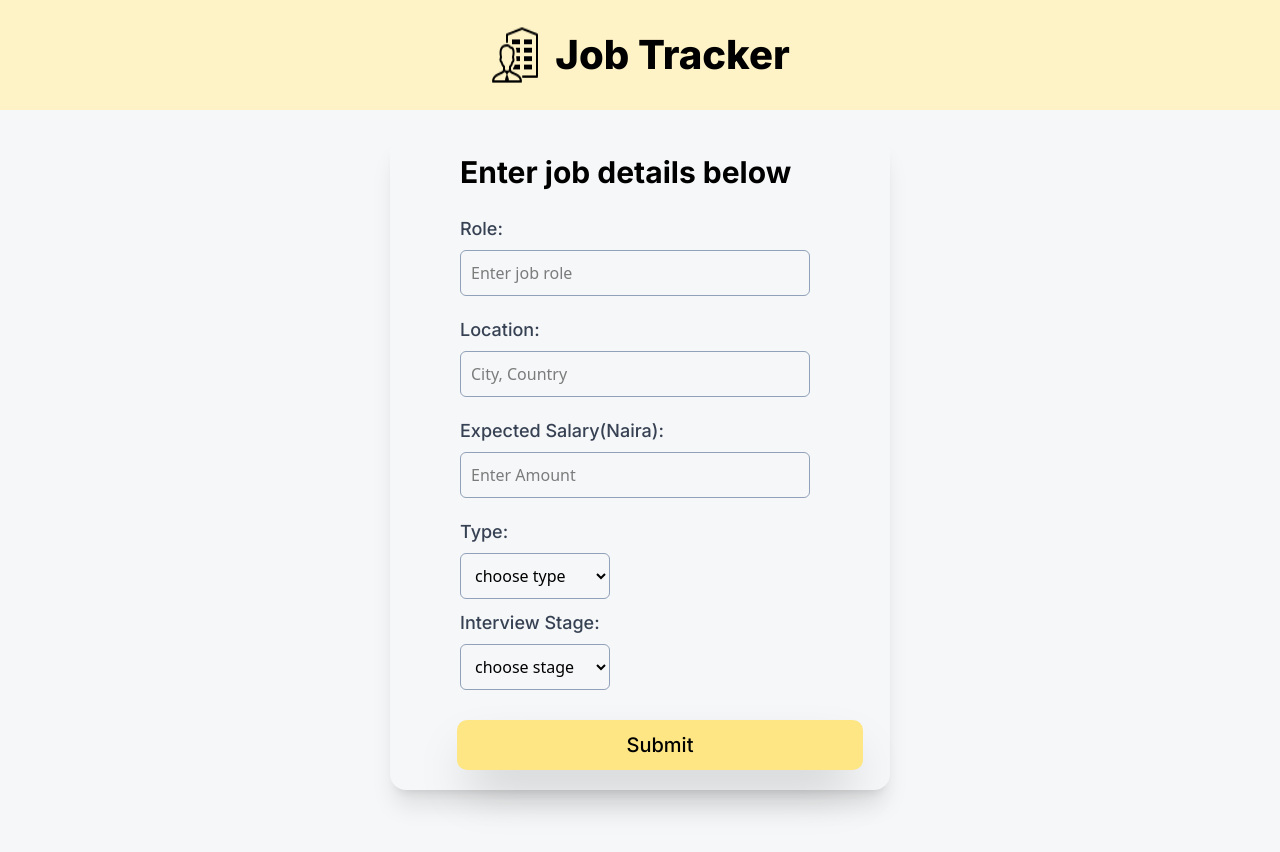
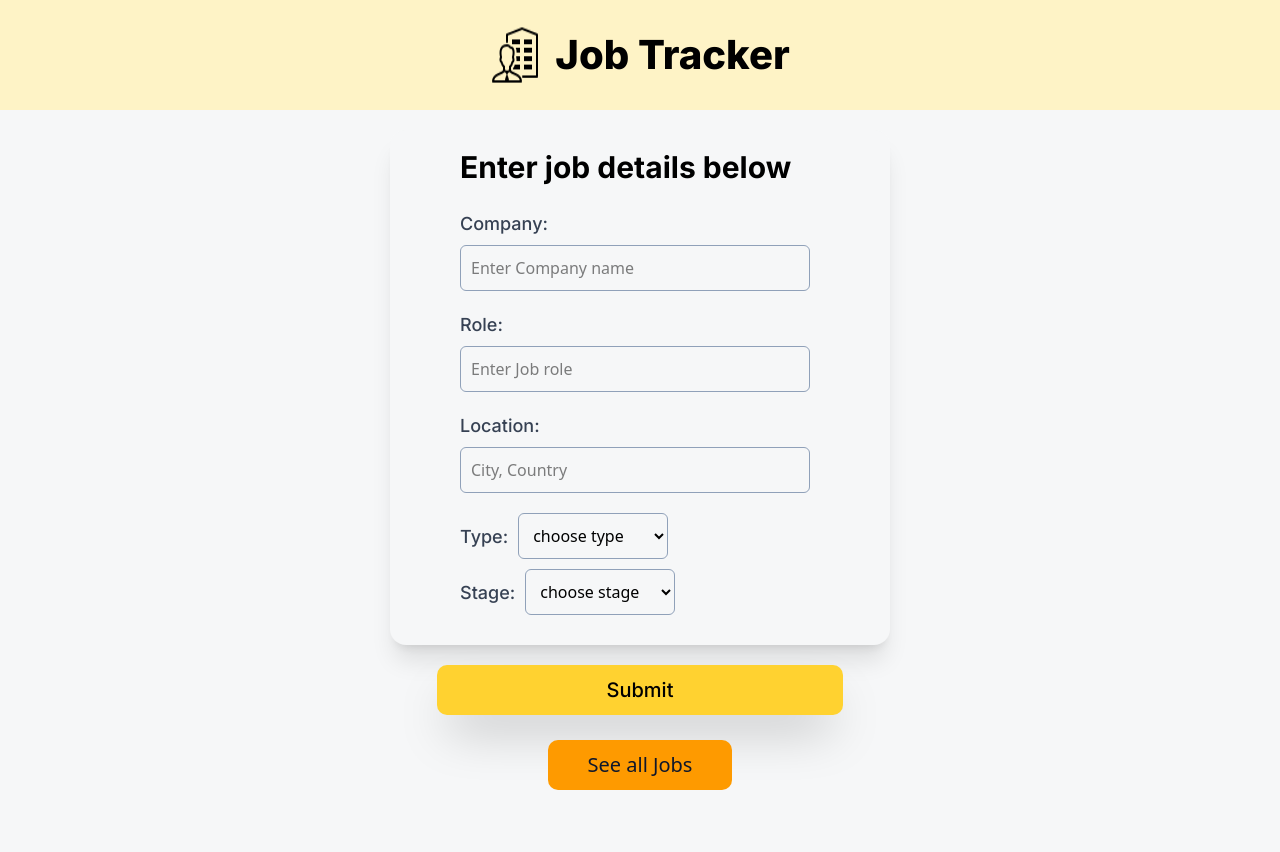
Before and after one commit to Bigbilly-github/job-application-tracker, a React (Vite) app: page / in a window 1280 px wide. Shown: the top 852 px of the page. Built offline with nearby package versions, Linux system fonts and the light colour scheme.

Commit message:
adding interaction to the form(main component), passing props from app.jsx to sub components and a few correctional changes

```diff
--- a/src/App.jsx
+++ b/src/App.jsx
@@ -1,15 +1,43 @@
 
+import { useEffect, useState } from 'react'
 import './App.css'
 import Homepage from './pages/homepage'
 import JobDisplay from './pages/jobdisplay'
 
 function App() {
 
+  const [jobs, setJobs] = useState([]);
+
+
+  useEffect (()=> {
+    const savedJobs = JSON.parse(localStorage.getItem("jobs")) || [];
+    setJobs(savedJobs);
+
+  }, []);
+
+  useEffect (()=> {
+    localStorage.setItem("jobs", JSON.stringify(jobs));
+  }, [jobs]);
+
+  function deleteJob (index) {
+     jobs.filter ((job)=>  job !== index)
+  }
+
+  function addJob (job){
+
+    setJobs(j => ([...j, job]));
+
+
+  }
+
+
+
+
 
   return (
     <>
-      <Homepage/>
-      <JobDisplay/>
+      <Homepage  jobs={jobs} addJob={addJob}/>
+      <JobDisplay   />
 
     </>
   )
--- a/src/components/main.jsx
+++ b/src/components/main.jsx
@@ -1,33 +1,77 @@
+import { useState } from "react"
 
 
 
-function Main () {
+function Main ({jobs, addJob}) {
+
+    const [job, setJob] = useState({
+        companyname:"",
+        jobrole:"",
+        joblocation:"",
+        jobtype:"",
+        jobstage:"",
+
+    });
+
+
+
+
+  function HandleCompanyName (e){
+
+    setJob(j=>({...j, companyname:e.target.value}))
+}
+  function HandleRole (e){
+    setJob(j=>({...j, jobrole:e.target.value}))
+
+  }
+  function HandleLocation (e){
+    setJob(j=>({...j, joblocation:e.target.value}))
+
+  }
+
+  function HandleJobType (e) {
+    setJob(j=>({...j, jobtype:e.target.value}))
+  }
+
+  function HandleJobStage (e) {
+    setJob(j=>({...j, jobstage:e.target.value}))
+  }
+
+
+
+function AddToJob (addJob,job) {
+    addJob(job);
+    setJob(j => ({...j, companyname:"" ,jobrole:"" ,joblocation:"", jobtype:"", jobstage:""}))
+}
+
+
+
 
     const textInputEl = [
+        {
+            labeltext: "Company",
+            for: "company",
+            type: "text",
+            id: "company",
+            name:"company",
+            placeholder: "Enter Company name"
+        },
+
         {
             labeltext: "Role",
             for: "jobrole",
             type: "text",
             id: "jobrole",
-            name:" jobrole",
-            placeholder: "Enter job role"
+            name:"jobrole",
+            placeholder: "Enter Job role"
         },
-
         {
             labeltext: "Location",
-            for: "location",
+            for: "joblocation",
             type: "text",
-            id: "location",
-            name:"location",
+            id: "joblocation",
+            name:"joblocation",
             placeholder: "City, Country"
-        },
-        {
-            labeltext: "Expected Salary(Naira)",
-            for: "salary",
-            type: "number",
-            id: "salary",
-            name:"salary",
-            placeholder: "Enter Amount"
         }
     ]
 
@@ -50,7 +94,7 @@ function Main () {
 
         },
         {
-            labeltext: "Interview Stage",
+            labeltext: "Stage",
             for: "jobstage",
             id: "jobstage",
             name:"jobstage",
@@ -68,21 +112,35 @@ function Main () {
         }
     ]
 
+    console.log(job)
+    console.log(jobs)
+
 
     return(
         <>
-        <section className="w-[100%] h-[90vh] mt-[120px]  flex-col   flex items-center">
+        <section className="w-[100%] h-[100vh] mt-[120px]  flex-col   flex items-center">
 
 
-            <form  className=" mt-[15px] w-[500px] flex flex-col bg-[#F6F7F8] items-center pl-[40px] border-0 shadow-xl pt-[15px] pb-[20px] rounded-2xl ">
+            <form   className=" mt-[10px] w-[500px] flex flex-col bg-[#F6F7F8] items-center pl-[40px] border-0 shadow-xl pt-[15px] pb-[20px] rounded-2xl ">
 
                 <h1 className="font-bold  font-inter text-[30px]  w-[400px] mb-[20px]">
                     Enter job details below
                 </h1>
 
-                {textInputEl.map((list)=>  <div className="flex flex-col gap-[8px] mb-[20px] w-[400px]">
+                {textInputEl.map((list, index)=>  <div key={index} className="flex flex-col gap-[8px] mb-[20px] w-[400px]">
                     <label htmlFor={list.for} className=" text-[18px] font-medium text-gray-700 font-inter"> {list.labeltext}:  </label>
-                    <input type={list.type} id={list.id} name={list.name}  placeholder={list.placeholder} className="py-[10px] px-[10px] w-[350px] rounded-[6px] border border-slate-400" required/>
+                    <input type={list.type}  value={
+                                                    list.name === "company" ? job.companyname :
+                                                    list.name === "jobrole" ? job.jobrole :
+                                                    job.location
+                                                }
+                                            onChange={
+                                                list.name === "company" ? HandleCompanyName :
+                                                list.name === "jobrole" ? HandleRole :
+                                                HandleLocation
+
+                                            }
+                        id={list.id} name={list.name}  placeholder={list.placeholder} className="py-[10px] px-[10px] w-[350px] rounded-[6px] border border-slate-400"  minLength={8} required/>
 
                 </div>
                 )}
@@ -90,15 +148,16 @@ function Main () {
 
 
 
-               { optionsTextEl.map ((list) => <div className="flex flex-col gap-[8px] w-[400px]  mb-[10px]">
+               { optionsTextEl.map ((list, index) => <div key={index}  className="flex items-center gap-[10px] w-[400px]  mb-[10px]">
 
                     <label htmlFor={list.for} className=" text-[18px]  font-medium text-gray-700 rounded-[6px]  font-inter"> {list.labeltext}:  </label>
 
-                   <select name={list.name} id={list.id} className="p-[10px] w-[150px] rounded-[6px]  border border-slate-400" required>
-                        <option value={list.value1}>{list.option1}</option>
-                        <option value={list.value1}> {list.option2}</option>
-                        <option value={list.value1}> {list.option3}</option>
-                        <option value={list.value1}> {list.option4}</option>
+                   <select   value={list.name === "jobtype" ? job.jobtype : job.jobstage}  onChange={list.name === "jobtype" ? HandleJobType : HandleJobStage}
+                            name={list.name} id={list.id} className="p-[10px] w-[150px] rounded-[6px]  border border-slate-400" required>
+                        <option value={list.value1}  >{list.option1}</option>
+                        <option value={list.value2}> {list.option2}</option>
+                        <option value={list.value3}> {list.option3}</option>
+                        <option value={list.value4}> {list.option4}</option>
                    </select>
 
                 </div>
@@ -108,14 +167,17 @@ function Main () {
 
 
 
-                <button type="submit" className="px-[170px] mt-[20px] font-medium mx-auto bg-amber-200 py-[10px] font-inter text-[20px] rounded-[10px] shadow-2xl">
+
+
+
+
+            </form>
+            <button  onClick={()=> AddToJob(addJob,job)}  type="btn" className="px-[170px] mt-[20px] font-medium mx-auto bg-amber-300 py-[10px] font-inter text-[20px] rounded-[10px] shadow-2xl">
                     Submit
 
                 </button>
 
-
-
-            </form>
+           <button className="bg-amber-500  text-slate-900  font-medium  px-[40px] mt-[25px] py-[10px] rounded-[10px] border-0 text-[20px]">See all Jobs</button>
 
         </section>
         </>
--- a/src/pages/homepage.jsx
+++ b/src/pages/homepage.jsx
@@ -4,12 +4,12 @@ import Main from "../components/main"
 
 
 
-function Homepage (){
+function Homepage ({jobs, addJob}){
 
     return(
         <>
             <Header/>
-            <Main/>
+            <Main jobs={jobs} addJob={addJob} />
 
         </>
     )
```
Also changed, not shown: src/pages/jobdisplay.jsx (+6 -1 lines).
